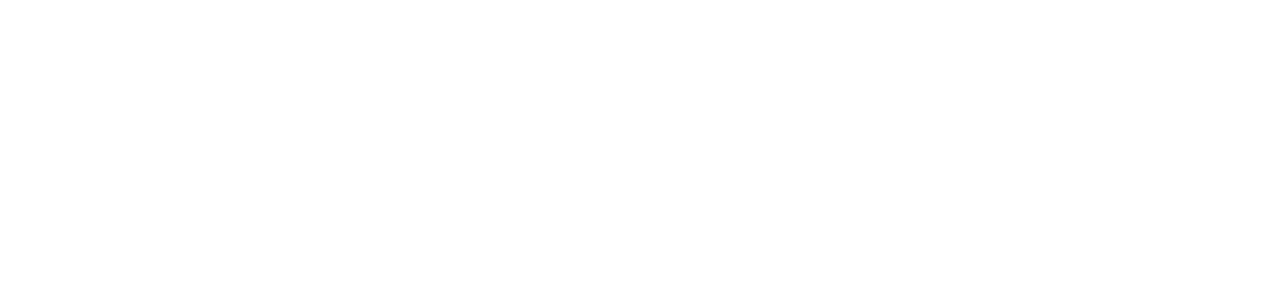
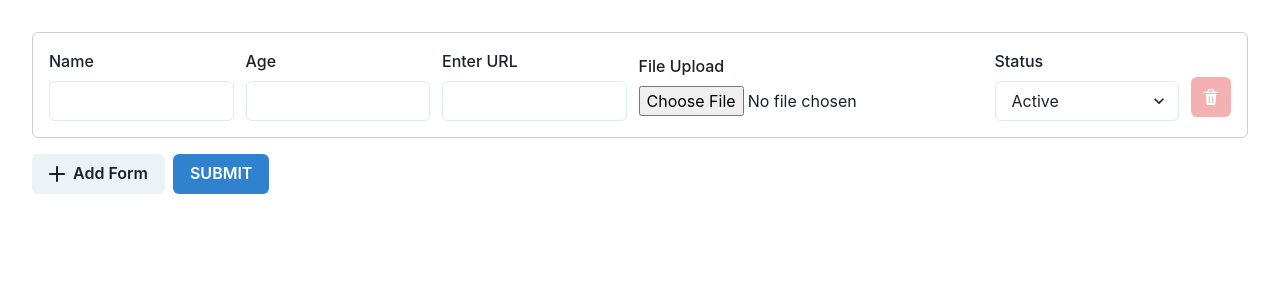
Before and after one commit to haris-devship/form-project, a React (Vite) app in the folder frontend/: page / in a window 1280 px wide. Shown: the top 300 px of the page. Built offline with nearby package versions, Linux system fonts and the light colour scheme.

Commit message:
created the functionality

```diff
--- a/frontend/src/Components/DynamicForm.jsx
+++ b/frontend/src/Components/DynamicForm.jsx
@@ -96,7 +96,103 @@ const DynamicForm = () => {
 
   return (
     <>
+      <Stack gap={2} w={"100%"}>
+        {forms?.map((form, index) => {
+          return (
+            <Box
+              m={"auto"}
+              key={index}
+              display={"flex"}
+              gap={3}
+              p={4}
+              border={"1px solid #ccc"}
+              w={"100%"}
+              borderRadius={"md"}
+              alignItems={"center"}
+              justifyContent={"space-evenly"}
+            >
+              <FormControl>
+                <FormLabel>Name</FormLabel>
+                <Input
+                  value={form.name}
+                  onChange={(e) => handleChange(index, "name", e.target.value)}
+                />
+              </FormControl>
 
+              <FormControl>
+                <FormLabel>Age</FormLabel>
+                <Input
+                  type="number"
+                  value={form.age}
+                  onChange={(e) => handleChange(index, "age", e.target.value)}
+                />
+              </FormControl>
+
+              <FormControl>
+                <FormLabel>Enter URL</FormLabel>
+                <Input
+                  type="url"
+                  value={form.url}
+                  onChange={(e) => handleChange(index, "url", e.target.value)}
+                />
+                {/* {!urlPattern.test(form.url) && (
+                  <FormHelperText color="red">Invalid URL</FormHelperText>
+                )} */}
+              </FormControl>
+
+              <FormControl>
+                <FormLabel>File Upload</FormLabel>
+                <input
+                  type="file"
+                  onChange={(e) =>
+                    handleChange(index, "file", e.target.files[0])
+                  }
+                />
+              </FormControl>
+
+              <FormControl>
+                <FormLabel>Status</FormLabel>
+                <Select
+                  value={form.status}
+                  onChange={(e) =>
+                    handleChange(index, "status", e.target.value)
+                  }
+                >
+                  <option value="active">Active</option>
+                  <option value="not active">Not Active</option>
+                </Select>
+              </FormControl>
+
+              <IconButton
+                isDisabled={forms.length == 1}
+                top={3}
+                icon={<DeleteIcon />}
+                colorScheme="red"
+                onClick={() => handleRemoveForm(index)}
+              />
+            </Box>
+          );
+        })}
+
+        <Box
+          display={"flex"}
+          alignItems={"center"}
+          justifyContent={"left"}
+          mt={2}
+          gap={2}
+        >
+          <Button
+            alignSelf={"left"}
+            leftIcon={<AddIcon />}
+            onClick={handleAddForm}
+          >
+            Add Form
+          </Button>
+          <Button onClick={handleSubmit} colorScheme="blue">
+            SUBMIT
+          </Button>
+        </Box>
+      </Stack>
     </>
   );
 };
```
